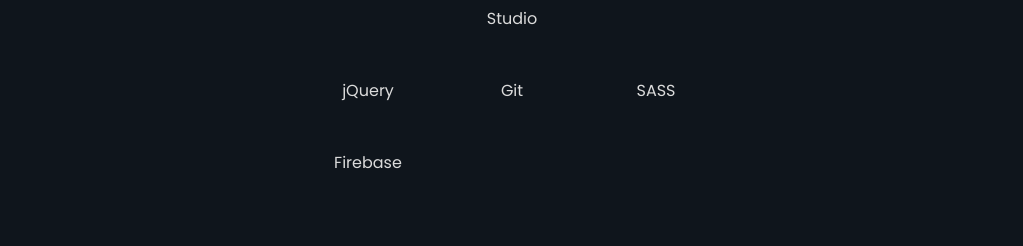
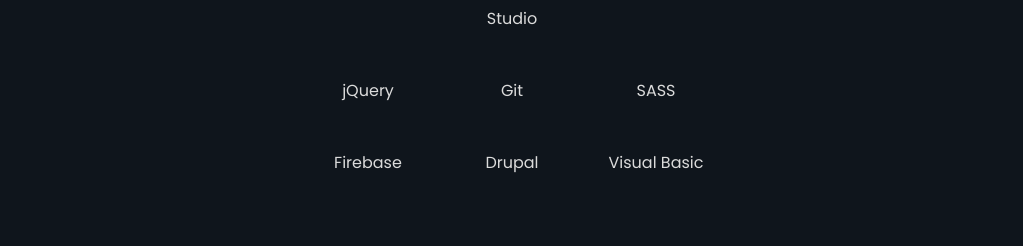
Before and after one commit to pqrSagara/react-portfolio, a React (Create React App) app: page / in a window 1280 px wide. Shown: the part 3526-3772 px from the top of the page, without its empty margins (128-1151 px from the left). Built offline with nearby package versions, Linux system fonts and the light colour scheme.

Commit message:
updated resume and skills

```diff
--- a/src/components/skills/Skills.jsx
+++ b/src/components/skills/Skills.jsx
@@ -33,6 +33,8 @@
           <span className={`skillBlocks ${inView ? 'top6' : ''}`}>Git</span>
           <span className={`skillBlocks ${inView ? 'top6' : ''}`}>SASS</span>
           <span className={`skillBlocks ${inView ? 'top7' : ''}`}>Firebase</span>
+          <span className={`skillBlocks ${inView ? 'top7' : ''}`}>Drupal</span>
+          <span className={`skillBlocks ${inView ? 'top7' : ''}`}>Visual Basic</span>
         </div>
       </div>
 
```
Also changed, not shown: 1 other file (tests, documents, lock files or other folders).
